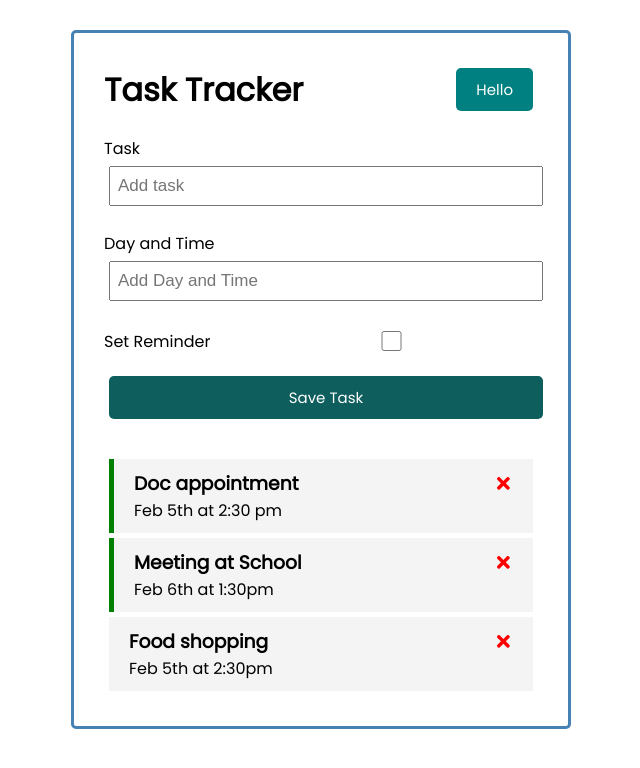
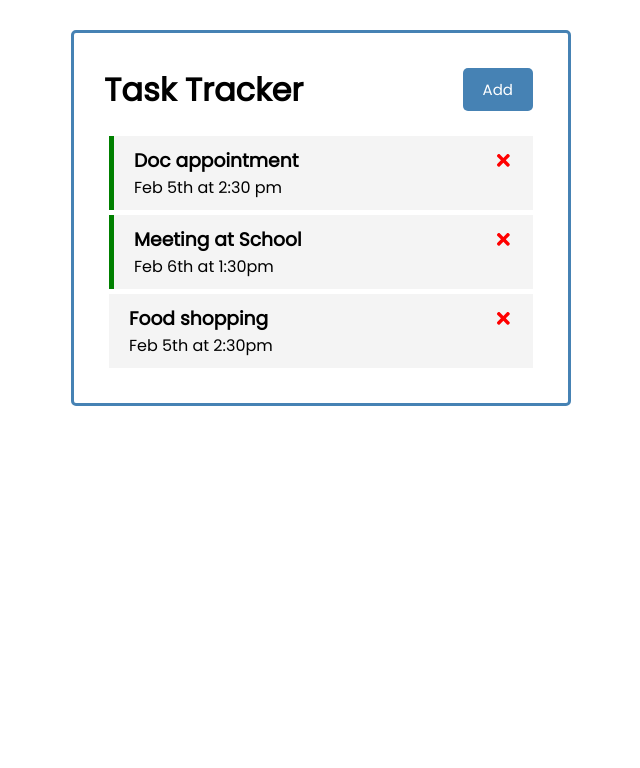
Before and after one commit to StringAna/react-task-tracker, a React (Create React App) app: page / in a window 1280 px wide. Shown: the top 768 px of the page, without its empty margins (319-959 px from the left). Built offline with nearby package versions, Linux system fonts and the light colour scheme.

Commit message:
setShowAddTask for Adding Task button

```diff
--- a/src/App.js
+++ b/src/App.js
@@ -6,6 +6,7 @@
 import AddTask from "./components/AddTask";
 
 function App() {
+  const [showAddTask, setShowAddTask] = useState(false);
   const [tasks, settasks] = useState([
     {
       id: "1",
@@ -50,8 +51,9 @@
 
   return (
     <div className="container">
-      <Header />
-      <AddTask onAdd={addTask} />
+      <Header onAdd={() => setShowAddTask(!showAddTask)} />
+      {/* if showaddtask is true, then show the component AddTask */}
+      {showAddTask && <AddTask onAdd={addTask} />}
       {tasks.length > 0 ? (
         <Tasks tasks={tasks} onDelete={deleteTasks} onToggle={toggleReminder} />
       ) : (
--- a/src/components/Header.js
+++ b/src/components/Header.js
@@ -2,14 +2,11 @@
 import PropTypes from "prop-types";
 import Button from "./Button";
 
-const Header = ({ title }) => {
-  const onClick = () => {
-    console.log("Clicked");
-  };
+const Header = ({ title, onAdd }) => {
   return (
     <header className="header">
       <h1>{title}</h1>
-      <Button text="Hello" color="Teal" onClick={onClick} />
+      <Button text="Add" onClick={onAdd} />
     </header>
   );
 };
```
